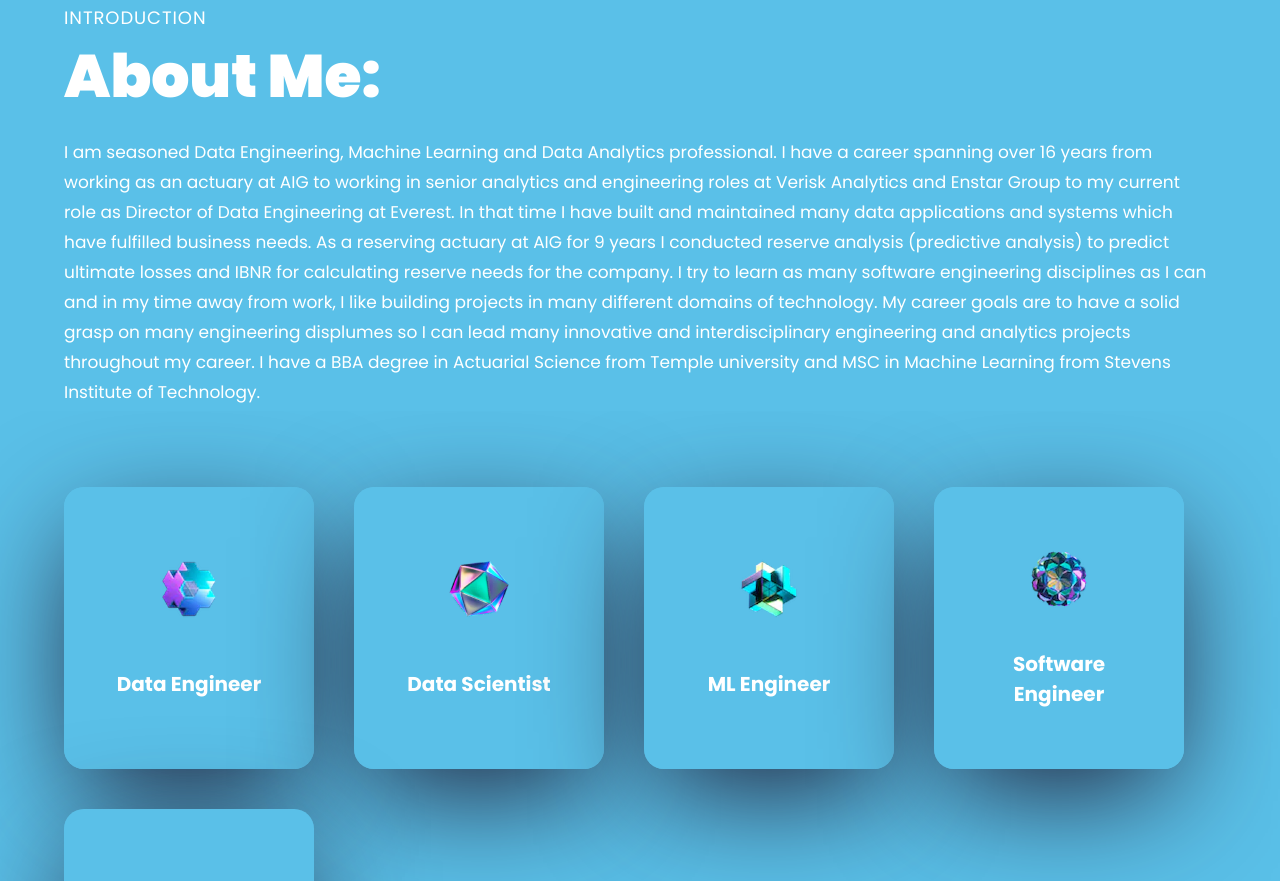
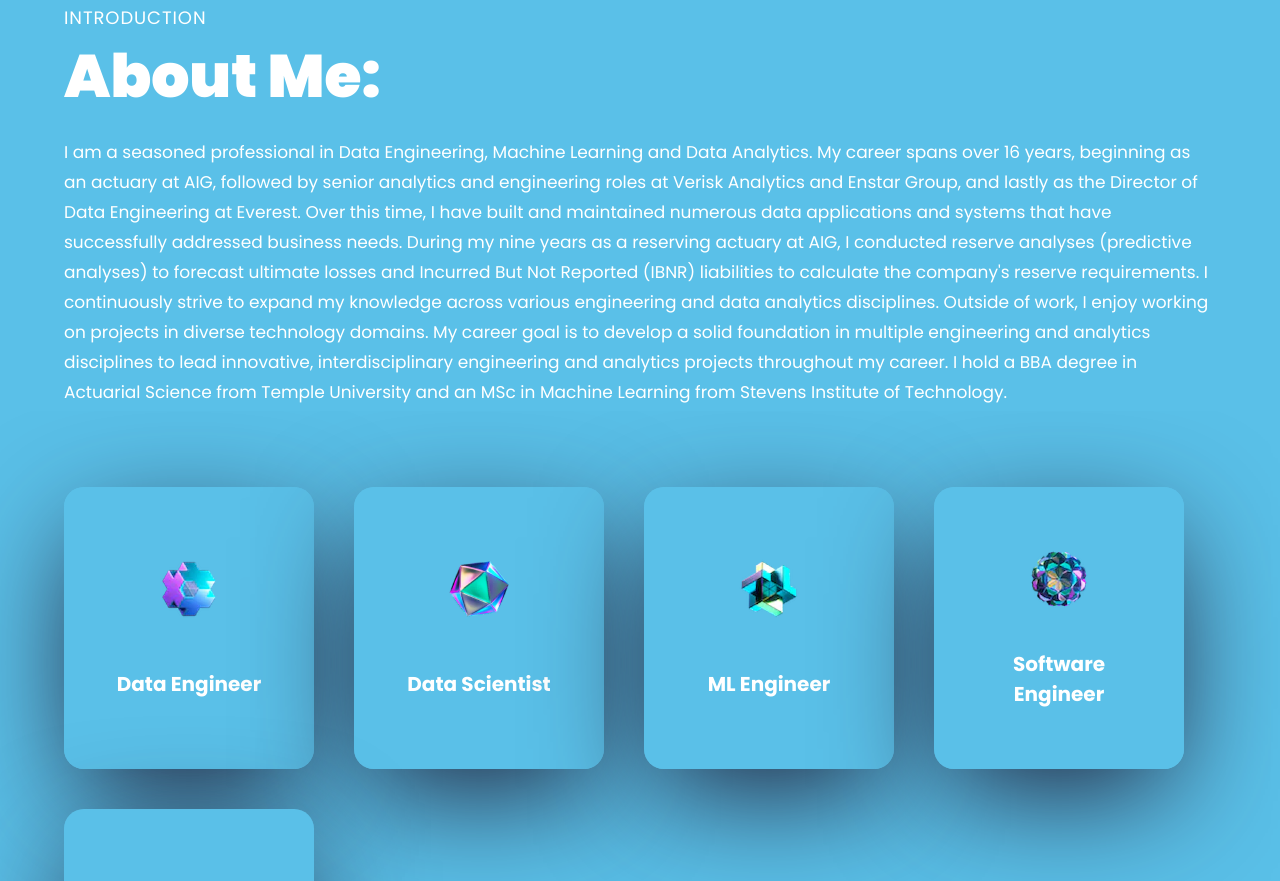
Before and after one commit to DaniyalM11/Personal-Website, a React (Vite) app: page / in a window 1280 px wide. Shown: the part 860-1741 px from the top of the page. Built offline with nearby package versions, Linux system fonts and the light colour scheme.

Commit message:
updated intro

```diff
--- a/src/components/About.jsx
+++ b/src/components/About.jsx
@@ -45,7 +45,9 @@ const About = () => {
       <motion.p variants={fadeIn("", ", 0.1, 1")}
       className='mt-4 text-secondary text-[17px] max-w-3X1 leading-[30px]'
       >
-        I am seasoned Data Engineering, Machine Learning and Data Analytics professional. I have a career spanning over 16 years from working as an actuary at AIG to working in senior analytics and engineering roles at Verisk Analytics and Enstar Group to my current role as Director of Data Engineering at Everest. In that time I have built and maintained many data applications and systems which have fulfilled business needs. As a reserving actuary at AIG for 9 years I conducted reserve analysis (predictive analysis) to predict ultimate losses and IBNR for calculating reserve needs for the company. I try to learn as many software engineering disciplines as I can and in my time away from work, I like building projects in many different domains of technology. My career goals are to have a solid grasp on many engineering displumes so I can lead many innovative and interdisciplinary engineering and analytics projects throughout my career. I have a BBA degree in Actuarial Science from Temple university and MSC in Machine Learning from Stevens Institute of Technology.
+        I am a seasoned professional in Data Engineering, Machine Learning and Data Analytics. My career spans over 16 years, beginning as an actuary at AIG, followed by senior analytics and engineering roles at Verisk Analytics and Enstar Group, and lastly as the Director of Data Engineering at Everest. Over this time, I have built and maintained numerous data applications and systems that have successfully addressed business needs. During my nine years as a reserving actuary at AIG, I conducted reserve analyses (predictive analyses) to forecast ultimate losses and Incurred But Not Reported (IBNR) liabilities to calculate the company's reserve requirements.
+
+        I continuously strive to expand my knowledge across various engineering and data analytics disciplines. Outside of work, I enjoy working on projects in diverse technology domains. My career goal is to develop a solid foundation in multiple engineering and analytics disciplines to lead innovative, interdisciplinary engineering and analytics projects throughout my career. I hold a BBA degree in Actuarial Science from Temple University and an MSc in Machine Learning from Stevens Institute of Technology.
       </motion.p>
 
       <div className = "mt-20 flex flex-wrap gap-10">
```
